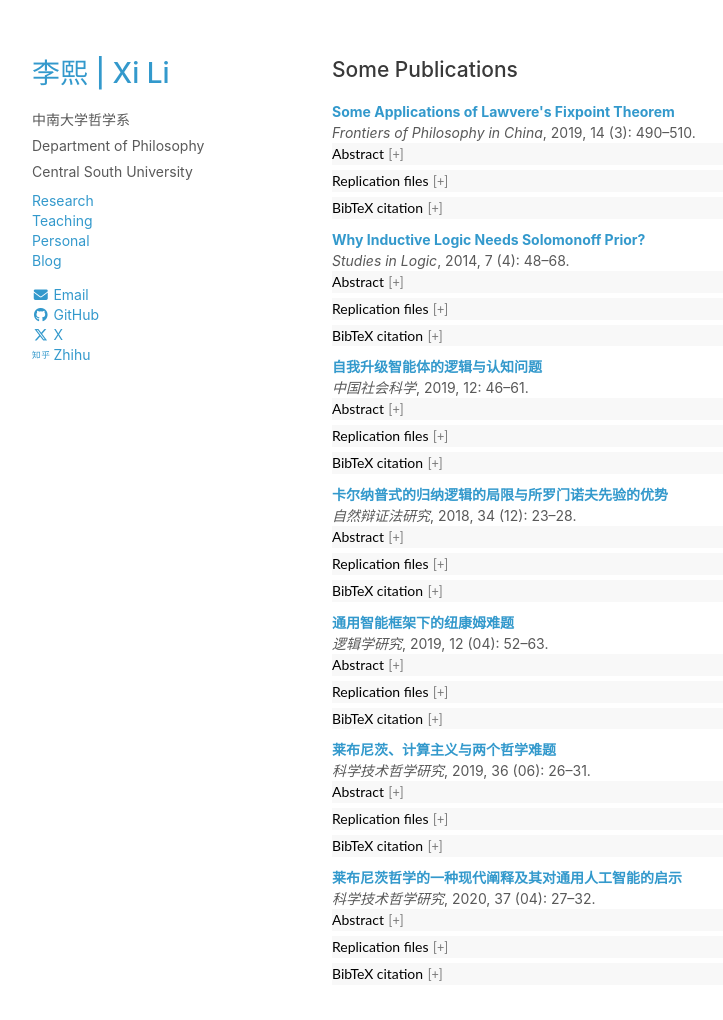
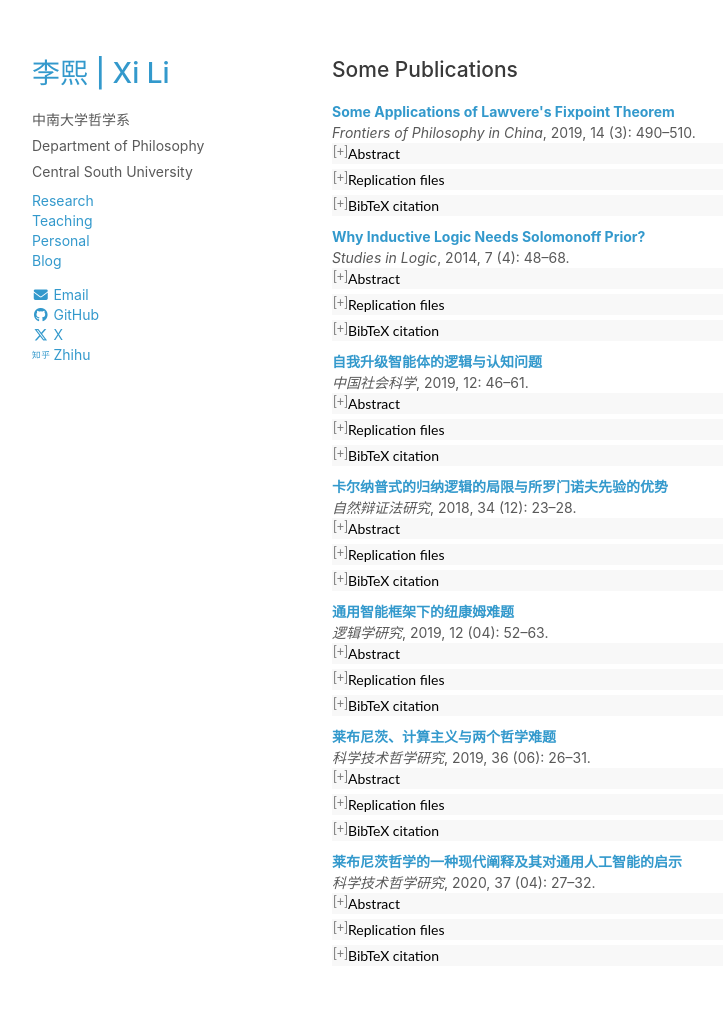
Before and after one commit to rickylixi/rickylixi.github.io, a Jekyll site: the page built from research.html, in a window 1280 px wide and 1103 px high. Shown: the top 1020 px of the window, without its empty margins (26-749 px from the left). Built offline with Jekyll 4.4.1, drawn with Linux system fonts in a browser that asks for light colours.

Commit message:
Update styles.css

```diff
--- a/stylesheets/styles.css
+++ b/stylesheets/styles.css
@@ -218,7 +218,7 @@ button.accordion:after {
   content: " [+] ";
   font-size: 90%;
   color:#777;
-  float: justify;
+  float: left;
   margin-left: 1px;
 }
 
```
